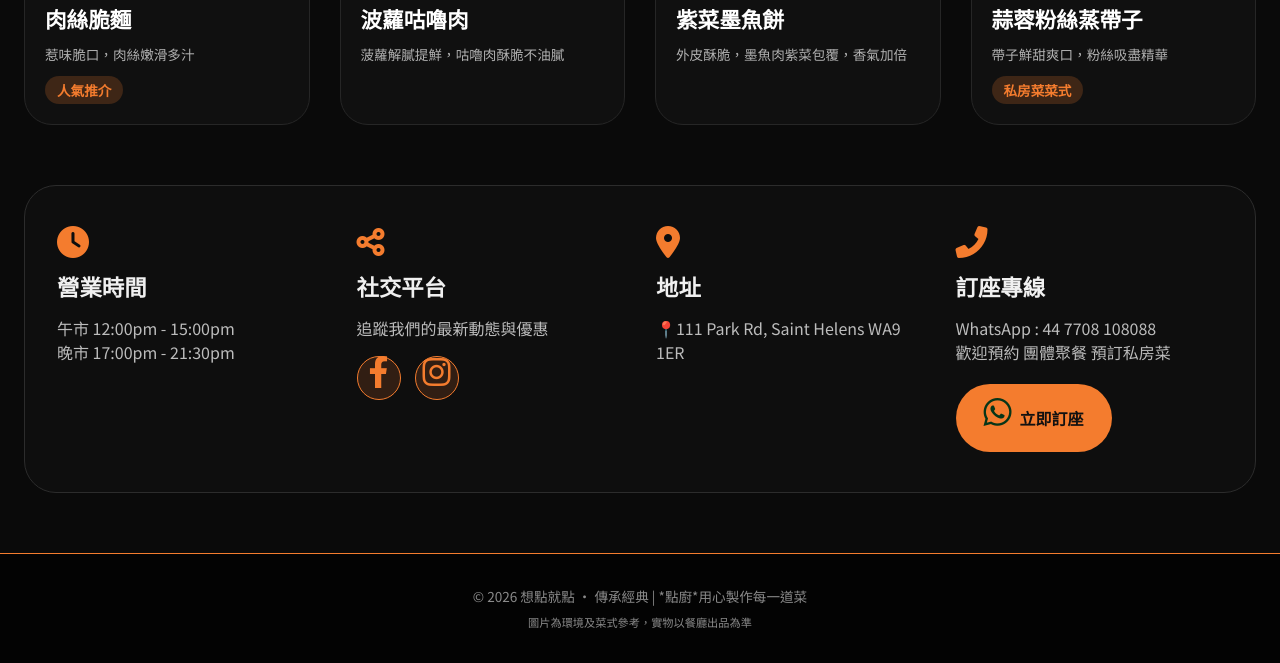
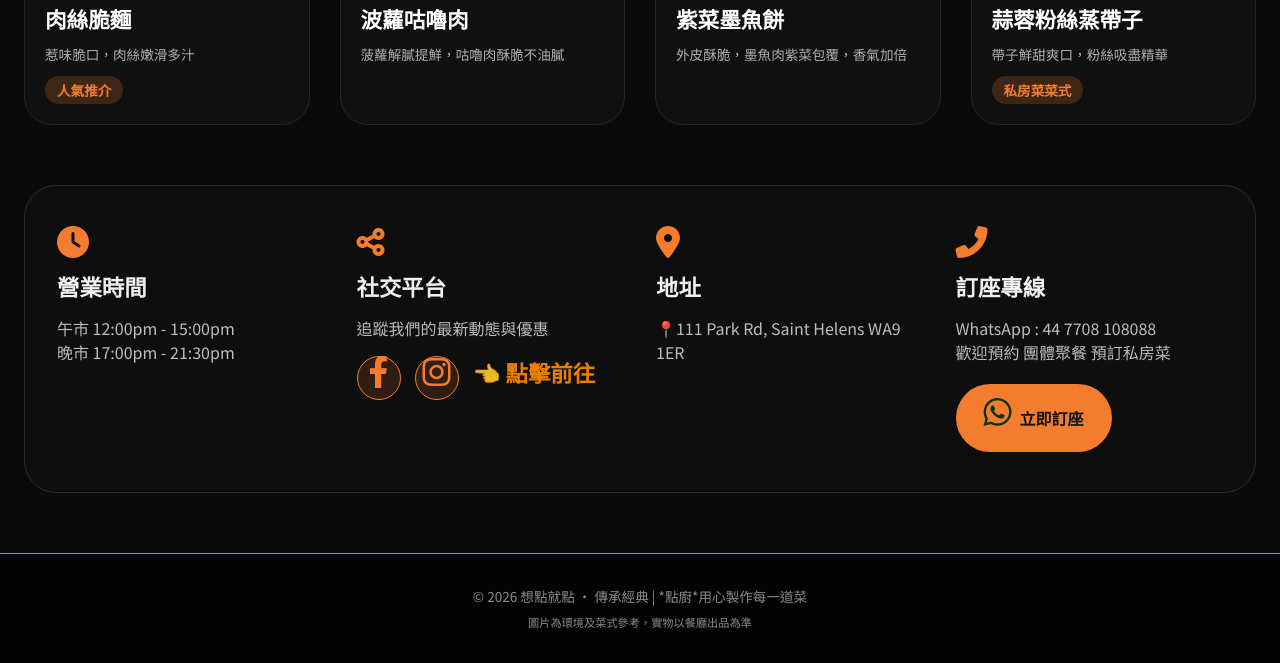
Before and after one commit to lokchen0924/art-studio, a plain HTML site: page index.html in a window 1280 px wide. Shown: the part 1707-2370 px from the top of the page. Drawn offline with Linux system fonts and the light colour scheme.

Commit message:
Update index.html

```diff
--- a/index.html
+++ b/index.html
@@ -821,6 +821,7 @@
                 <a href="https://www.instagram.com/dimsumkitchenst.helens/" target="_blank" rel="noopener noreferrer" aria-label="Instagram">
                     <i class="fab fa-instagram"></i>
                 </a>
+                 <h4><span style="color: rgba(255, 136, 0, 0.916);">👈 點擊前往</span></h4>
             </div>
         </div>
         <div class="info-card">
```
